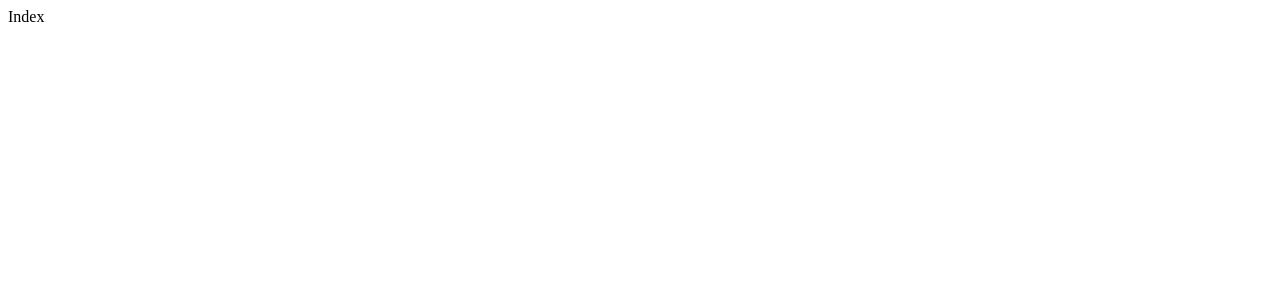
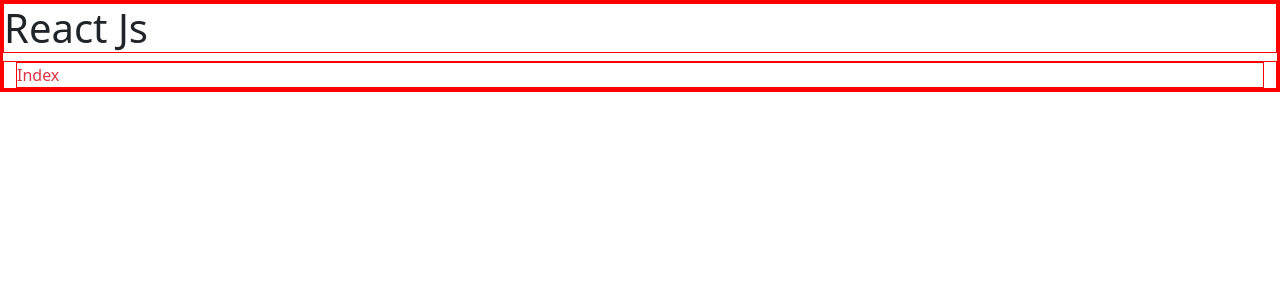
Before and after one commit to monirulislamkhan/ReactFirst, a React (Create React App) app: page / in a window 1280 px wide. Shown: the top 300 px of the page. Built offline with nearby package versions, Linux system fonts and the light colour scheme.

Commit message:
second commit by monirul

```diff
--- a/package.json
+++ b/package.json
@@ -6,6 +6,7 @@
     "@testing-library/jest-dom": "^5.14.1",
     "@testing-library/react": "^11.2.7",
     "@testing-library/user-event": "^12.8.3",
+    "bootstrap": "^5.0.2",
     "node-sass": "^6.0.1",
     "react": "^17.0.2",
     "react-dom": "^17.0.2",
--- a/src/Component/Header.js
+++ b/src/Component/Header.js
@@ -1,9 +1,10 @@
+import React from 'react';
+// import { NavLink } from "react-router-dom";
 function Header() {
   return (
-    <div>
+    <div className="header">
       Heaer
     </div>
   )
 }
-
 export default Header;
--- a/src/Layout/Home.js
+++ b/src/Layout/Home.js
@@ -1,10 +1,11 @@
 import React from 'react';
-
+import Header from '../Component/Header.js';
+<Header/>
 function Home() {
   return (
-    <>
-      <div className='h1'>Index</div>
-    </>
+    <div className="container-fluid">
+      <div className='text-danger'>Index</div>
+    </div>
   );
 }
 
--- a/src/assets/scss/main.scss
+++ b/src/assets/scss/main.scss
@@ -1 +1,4 @@
-// @import '../bootstrap/scss/bootstrap.scss';
+@import '../../../node_modules/bootstrap/scss/bootstrap.scss';
+* {
+  border: 1px solid red;
+}
--- a/src/index.js
+++ b/src/index.js
@@ -1,12 +1,13 @@
 import React from 'react';
 import ReactDOM from 'react-dom';
-// import App from './App';
+import App from './App';
+import './assets/scss/main.scss';
 import reportWebVitals from './reportWebVitals';
 import Home from './Layout/Home';
 ReactDOM.render(
   <>
+  <App />
   <Home />
-    {/* <App /> */}
   </>,
   document.getElementById('root')
 );
```
Also changed, not shown: 1 other file (tests, documents, lock files or other folders).
